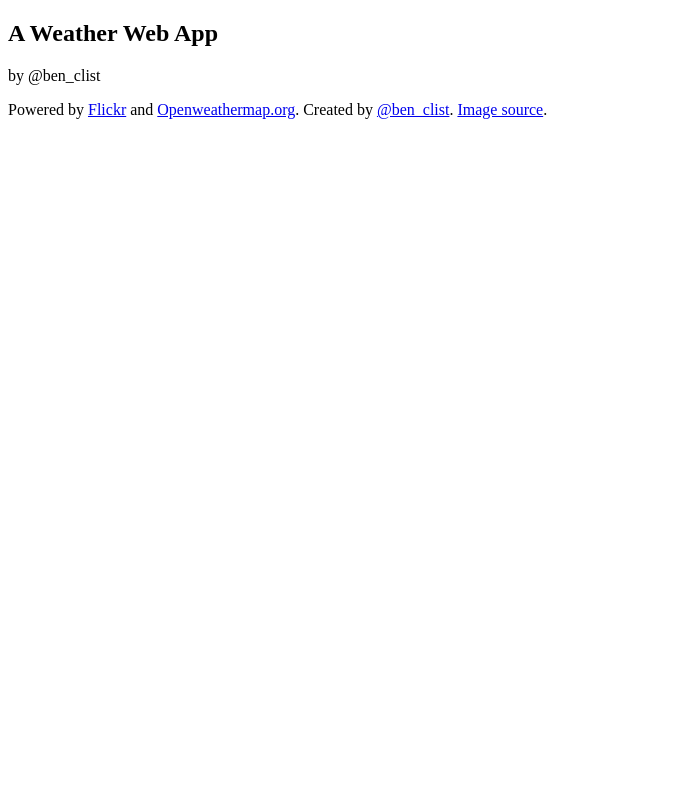
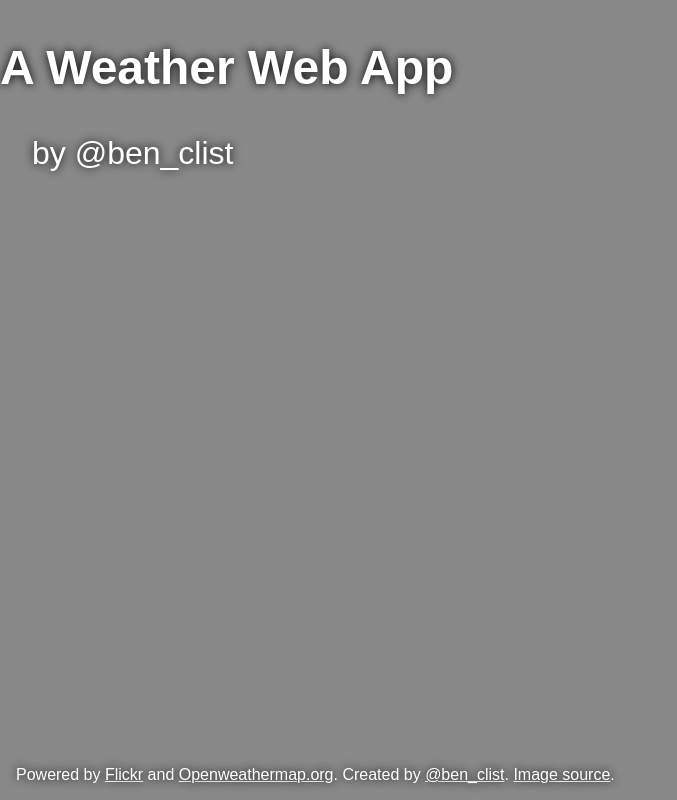
Before and after one commit to BenClist/Weather-App, a plain HTML site: page index.html in a window 1280 px wide. Shown: the whole page, without its empty margins (0-677 px from the left). Drawn offline with Linux system fonts and the light colour scheme.

Commit message:
Added basic CSS

```diff
--- /dev/null
+++ b/css/main.css
@@ -0,0 +1,31 @@
+body{
+    height: 100px;
+    margin: 0;
+    padding: 0;
+    font-family: Arial, sans-serif;
+    font-size: 2em;
+    text-shadow: 0 0 10px #000;
+    color: #fff;
+    background: #888;
+    background-repeat: no-repeat;
+    background-attachment: fixed;
+    background-size: cover;
+}
+section{
+    min-height: 100%;
+}
+p{
+    padding: 0 1em;
+}
+a{
+    color: #fff;
+}
+footer{
+    position: absolute;
+    bottom: 0;
+    font-size: 0.5em;
+}
+#temperature{
+    text-decoration: none;
+    border-bottom: 0.05em dotted white;
+}
--- a/index.html
+++ b/index.html
@@ -1,6 +1,7 @@
 <!DOCTYPE html>
 <html>
     <head>
+        <link rel="stylesheet" href="css/main.css" type="text/css" />
         <title>Weather Where You Are!</title>
     </head>
     <body>
```
